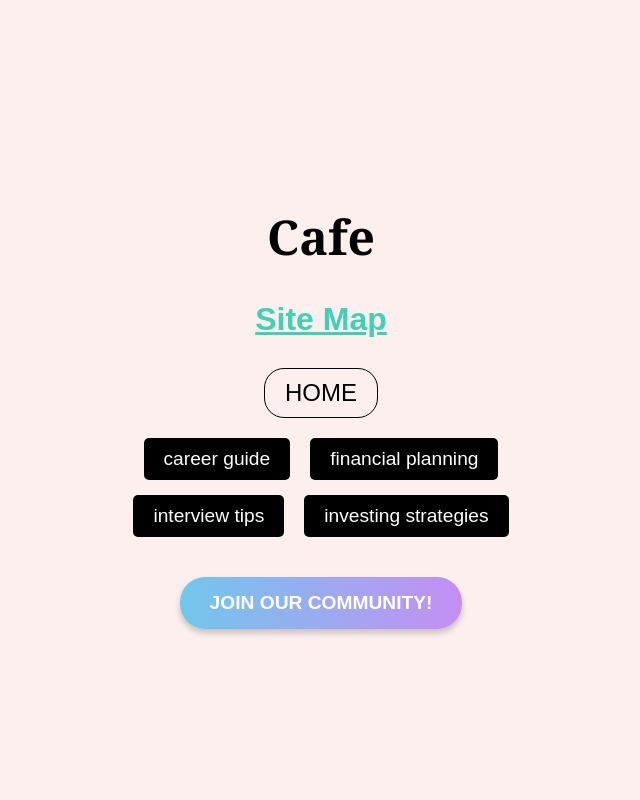
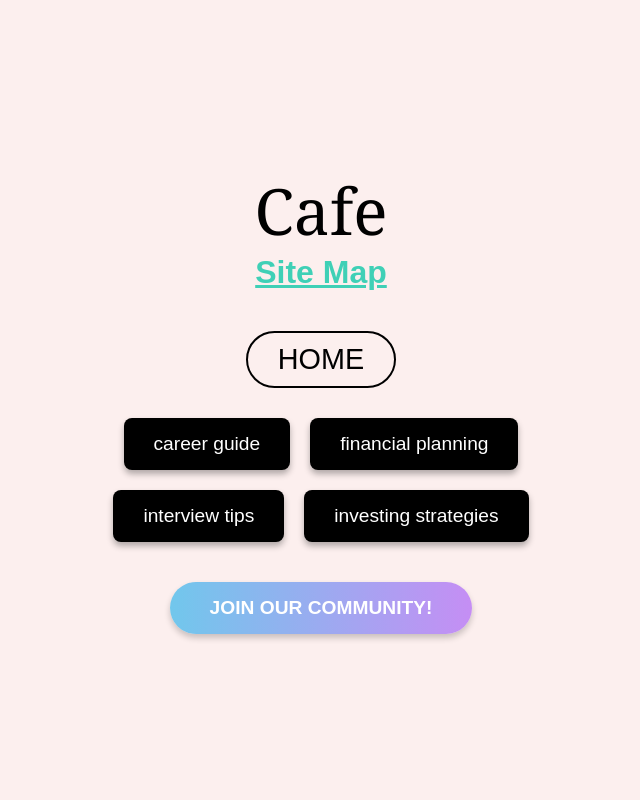
Before and after one commit to tinexu/InnovateHer2025, a Flask app: template templates/index.html in a window 1280 px wide. Shown: the whole page, without its empty margins (319-959 px from the left). Run offline with Flask 3, Linux system fonts and the light colour scheme; the template is opened without the code that fills it, so the values that code supplies are empty.

Commit message:
new frontend

```diff
--- a/templates/index.html
+++ b/templates/index.html
@@ -9,8 +9,8 @@
 <body>
   <div class="container">
     <header>
-      <h1>Cafe</h1>
-      <h2>Site Map</h2>
+      <h1 class="title">Cafe</h1>
+      <h2 class="subtitle">Site Map</h2>
     </header>
 
     <section class="sitemap">
--- a/templates/styles.css
+++ b/templates/styles.css
@@ -1,7 +1,7 @@
 /* General Reset */
 body {
   margin: 0;
-    font-family: 'Arial', sans-serif;
+  font-family: 'Georgia', serif;
   background-color: #fcefee;
   display: flex;
   justify-content: center;
@@ -15,16 +15,19 @@ body {
 }
 
 /* Header */
-  header h1 {
-    font-size: 3rem;
-    font-family: 'Georgia', serif;
+.title {
+  font-size: 4rem;
+  margin: 0;
+  font-weight: 400;
 }
 
-  header h2 {
+.subtitle {
   font-size: 2rem;
+  margin: 0;
+  color: #3fd0b6;
   text-decoration: underline;
-    color: #3fd0b6;
-    margin-bottom: 30px;
+  font-family: 'Arial', sans-serif;
+  margin-bottom: 40px;
 }
 
 /* Sitemap Section */
@@ -33,33 +36,38 @@ body {
 }
 
 .home {
-    font-size: 1.5rem;
-    padding: 10px 20px;
+  font-size: 1.8rem;
+  padding: 10px 30px;
   display: inline-block;
-    border: 1px solid #000;
-    border-radius: 20px;
-    margin-bottom: 20px;
+  border: 2px solid #000;
+  border-radius: 30px;
+  margin-bottom: 30px;
+  font-family: 'Arial', sans-serif;
 }
 
 .buttons-row {
   display: flex;
   justify-content: center;
   gap: 20px;
-    margin-bottom: 15px;
+  margin-bottom: 20px;
 }
 
 .sitemap-button {
   background-color: #000;
   color: #fff;
-    padding: 10px 20px;
+  padding: 15px 30px;
   font-size: 1.2rem;
   border: none;
-    border-radius: 5px;
+  border-radius: 8px;
   cursor: pointer;
+  font-family: 'Arial', sans-serif;
+  box-shadow: 0 4px 6px rgba(0, 0, 0, 0.3);
+  transition: all 0.2s;
 }
 
 .sitemap-button:hover {
-    background-color: #333;
+  transform: scale(1.05);
+  box-shadow: 0 6px 10px rgba(0, 0, 0, 0.4);
 }
 
 /* Bubble Button */
@@ -70,18 +78,18 @@ body {
 .bubble-button {
   background: linear-gradient(90deg, #71c7ec, #c58ef4);
   color: white;
-    padding: 15px 30px;
+  padding: 15px 40px;
   font-size: 1.2rem;
   border: none;
-    border-radius: 25px;
+  border-radius: 30px;
   cursor: pointer;
   box-shadow: 0 4px 6px rgba(0, 0, 0, 0.2);
   text-transform: uppercase;
   font-weight: bold;
+  transition: all 0.2s;
 }
 
 .bubble-button:hover {
+  transform: scale(1.05);
   box-shadow: 0 6px 10px rgba(0, 0, 0, 0.3);
-    transform: scale(1.05);
-    transition: all 0.2s;
 }
```
Lines whose indentation alone changed are shown as unchanged.
